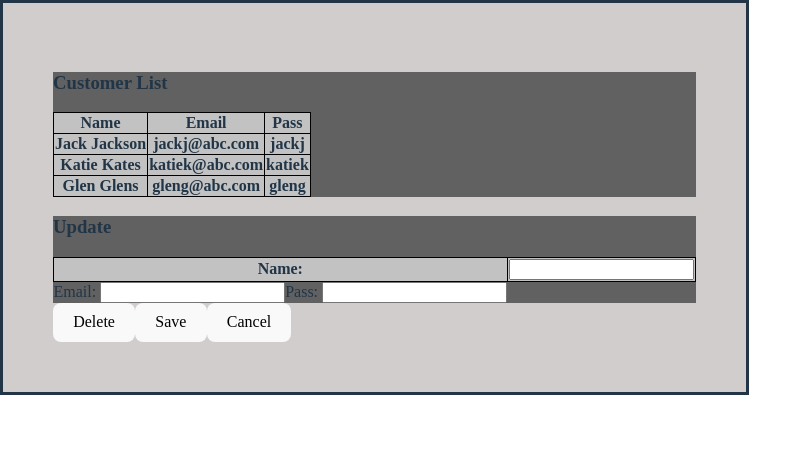
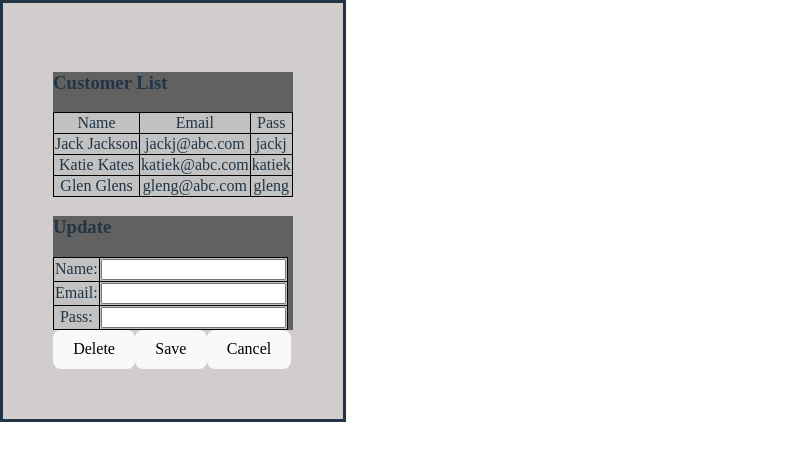
Before and after one commit to shril108/React_Project, a React (Vite) app in the folder react/: page / in a window 1280 px wide. Shown: the top 460 px of the page, without its empty margins (0-812 px from the left). Built offline with nearby package versions, Linux system fonts and the light colour scheme.

Commit message:
array mapped

```diff
--- a/react/src/App.jsx
+++ b/react/src/App.jsx
@@ -1,5 +1,9 @@
+import {useState} from 'react';
+
 
 function App() {
+
+  const [bold, setBold] = useState('false');
 
   const handleDelete = () =>{
     console.log("delete clicked");
@@ -13,9 +17,30 @@ function App() {
     console.log("cancel clicked");
   }
 
-  const handleList = () =>{
-    console.log("list item clicked");
+  const handleList = (ele) =>{
+    setBold(true);
   }
+
+  let users = [
+    {
+      "Name": 'Jack Jackson',
+      "Email": 'jackj@abc.com',
+      "Pass": 'jackj',
+      bolded: bold
+    },
+    {
+      "Name": 'Katie Kates',
+      "Email": 'katiek@abc.com',
+      "Pass": 'katiek',
+      bolded: bold
+    },
+    {
+      "Name": 'Glen Glens',
+      "Email": 'gleng@abc.com',
+      "Pass": 'gleng',
+      bolded: bold
+    }
+]
 
 
   return (
@@ -32,23 +57,13 @@ function App() {
       </thead>
 
       <tbody>
-      <tr onClick = {handleList}>
-        <th>Jack Jackson</th>
-        <th>jackj@abc.com</th>
-        <th>jackj</th>
+      {users.map((user, index) => (
+        <tr key = {index} onClick = {handleList}>
+          <th>{user.Name}</th>
+          <th>{user.Email}</th>
+          <th>{user.Pass}</th>
         </tr>
-
-      <tr onClick = {handleList}>
-        <th>Katie Kates</th>
-        <th>katiek@abc.com</th>
-        <th>katiek</th>
-      </tr>
-
-      <tr onClick = {handleList}>
-        <th>Glen Glens</th>
-        <th>gleng@abc.com</th>
-        <th>gleng</th>
-      </tr>
+      ))}
       </tbody>
 
     </table>
@@ -57,6 +72,8 @@ function App() {
     <div className = "updates">
     <h3>Update</h3>
     <table>
+
+      <tbody>
       <tr>
         <th>Name: </th>
         <th>
@@ -64,11 +81,20 @@ function App() {
         </th>
       </tr>
 
-      <label>Email: </label>
+      <tr>
+        <th>Email: </th>
+        <th>
           <input></input>
+        </th>
+      </tr>
 
-      <label>Pass: </label>
+      <tr>
+        <th>Pass: </th>
+        <th>
           <input></input>
+        </th>
+      </tr>
+      </tbody>
     </table>
     </div>
 
--- a/react/src/index.css
+++ b/react/src/index.css
@@ -27,6 +27,7 @@ label{
 th{
   border: 1px solid black;
   background-color: #c2c2c2;
+  font-weight: 100;
 }
 
 td{
```
Lines whose indentation alone changed are shown as unchanged.
